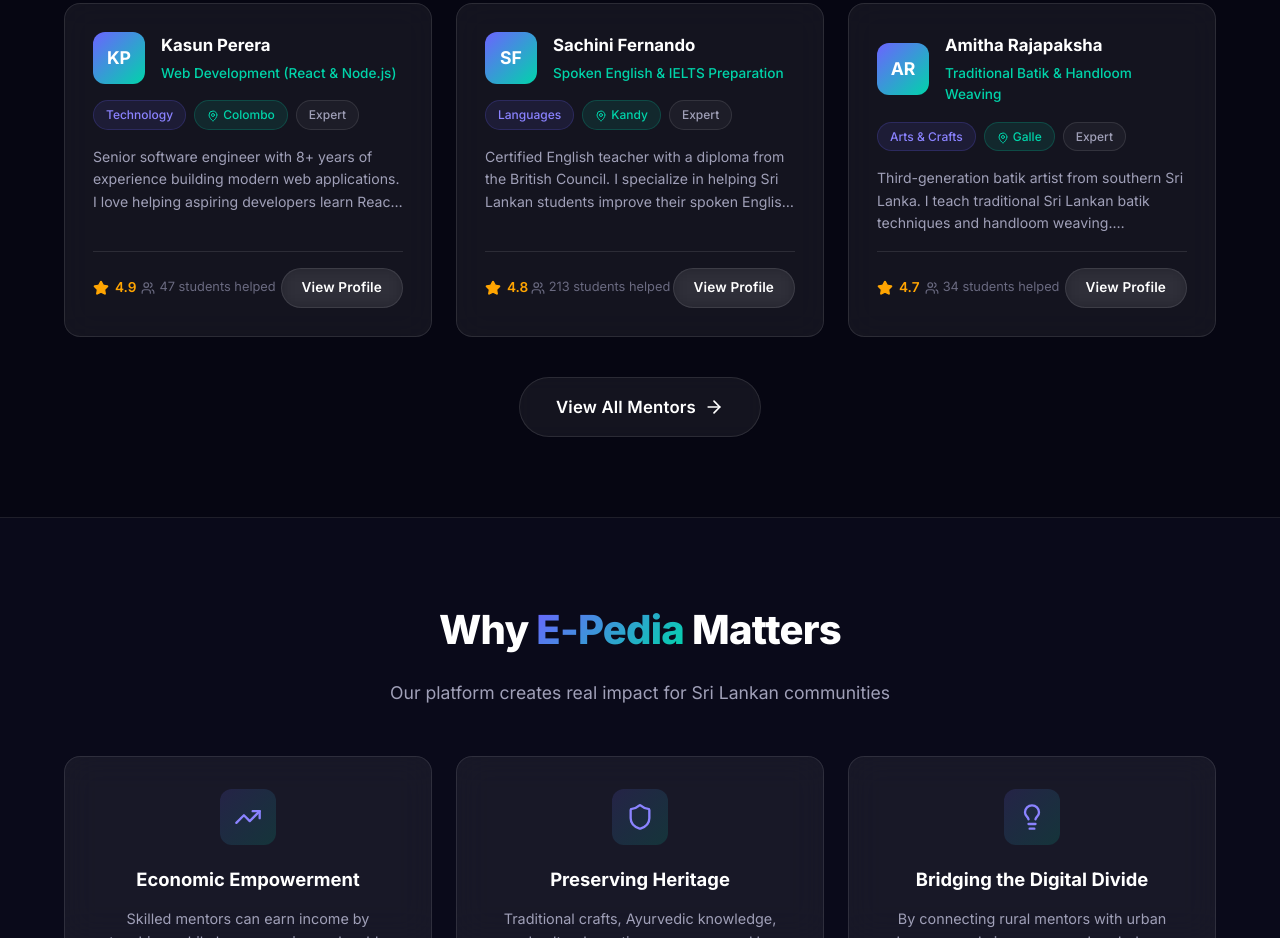
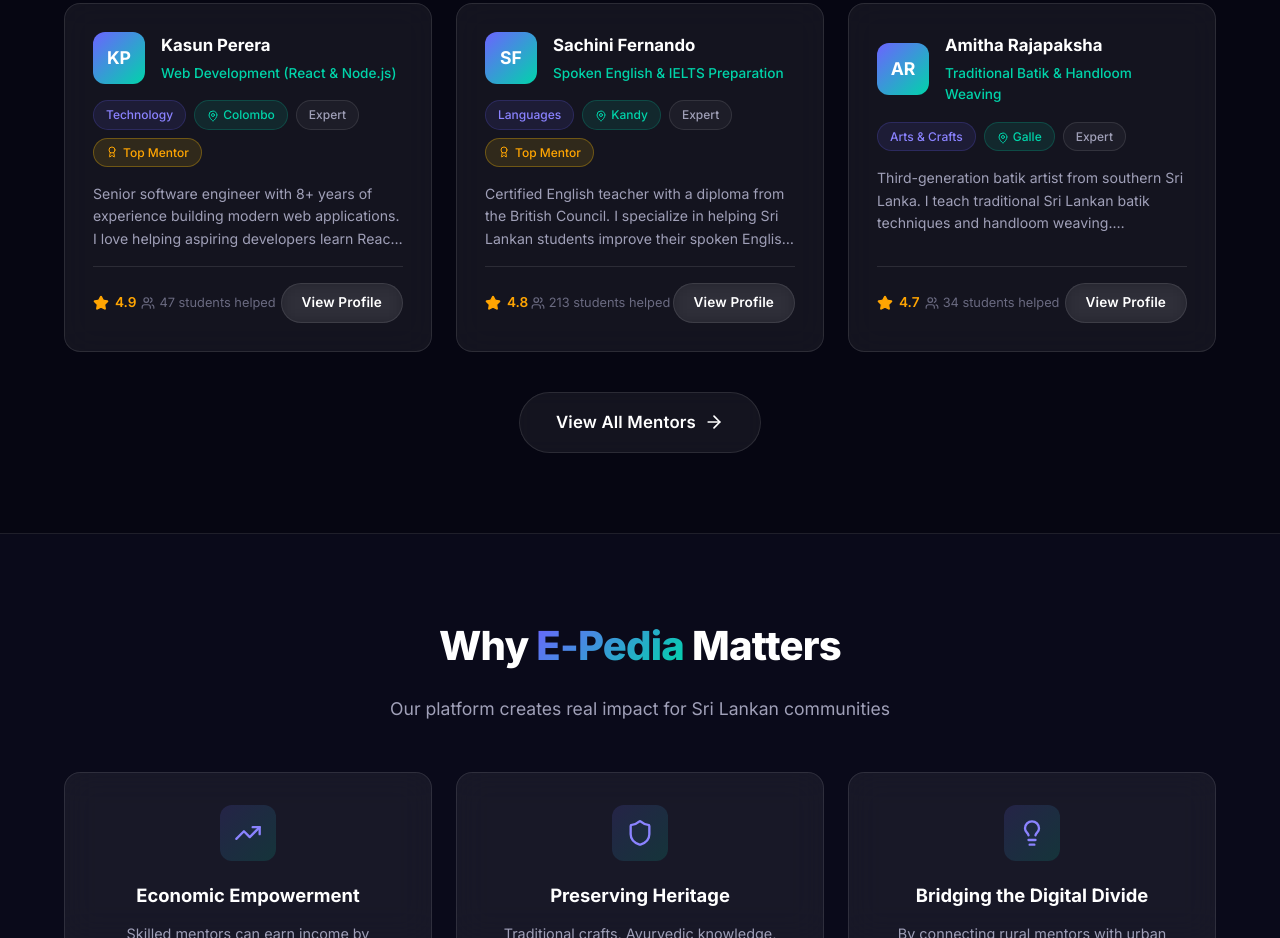
Before and after one commit to jerun276/e-pedia, a React (Vite) app: page / in a window 1280 px wide. Shown: the part 2200-3138 px from the top of the page. Built offline with nearby package versions, Linux system fonts and the light colour scheme.

Commit message:
feat: add recognition and achievement badges

```diff
--- a/src/components/SkillCard.jsx
+++ b/src/components/SkillCard.jsx
@@ -1,7 +1,9 @@
 import { Link } from 'react-router-dom'
-import { MapPin, Star, Users } from 'lucide-react'
+import { Award, BadgeCheck, MapPin, Star, Users } from 'lucide-react'
 
 function SkillCard({ mentor }) {
+  const isTopMentor = mentor.rating >= 4.8 && mentor.studentsHelped >= 20
+
   return (
     <div className="mentor-card glass-card" id={`mentor-card-${mentor.id}`}>
       <div className="mentor-card-header">
@@ -19,6 +21,8 @@
           {mentor.district}
         </span>
         <span className="mentor-badge">{mentor.experienceLevel}</span>
+        {mentor.verified && <span className="mentor-badge verified-badge"><BadgeCheck size={12} /> Verified</span>}
+        {isTopMentor && <span className="mentor-badge top-mentor-badge"><Award size={12} /> Top Mentor</span>}
       </div>
 
       <p className="mentor-description">{mentor.description}</p>
--- a/src/index.css
+++ b/src/index.css
@@ -614,6 +614,35 @@
   border-color: rgba(0, 212, 170, 0.2);
 }
 
+.mentor-badge.verified-badge,
+.recognition-badge.learner-badge {
+  display: inline-flex;
+  align-items: center;
+  gap: 5px;
+  background: rgba(46, 213, 115, 0.12);
+  color: var(--success);
+  border-color: rgba(46, 213, 115, 0.3);
+}
+
+.mentor-badge.top-mentor-badge {
+  display: inline-flex;
+  align-items: center;
+  gap: 5px;
+  background: rgba(255, 193, 7, 0.12);
+  color: var(--warning);
+  border-color: rgba(255, 193, 7, 0.3);
+}
+
+.recognition-badge.learner-badge {
+  width: fit-content;
+  margin: 0 auto 18px;
+  padding: 8px 14px;
+  border: 1px solid rgba(46, 213, 115, 0.3);
+  border-radius: var(--radius-full);
+  font-size: 0.85rem;
+  font-weight: 700;
+}
+
 .mentor-description {
   font-size: 0.88rem;
   color: var(--text-secondary);
--- a/src/pages/AiQuiz.jsx
+++ b/src/pages/AiQuiz.jsx
@@ -49,6 +49,10 @@
 
   // Results State
   const [results, setResults] = useState(null)
+  const [quizProgress, setQuizProgress] = useState(() => {
+    const savedProgress = localStorage.getItem('e-pedia-quiz-progress')
+    return savedProgress ? JSON.parse(savedProgress) : { qualifiedQuizzes: 0 }
+  })
 
   // Timer effect
   useEffect(() => {
@@ -111,6 +115,11 @@
     setTimerActive(false)
     const analysis = analyzeQuizResults(quiz, userAnswers, timeSpent)
     setResults(analysis)
+    if (analysis.percentage >= 80) {
+      const updatedProgress = { qualifiedQuizzes: quizProgress.qualifiedQuizzes + 1 }
+      setQuizProgress(updatedProgress)
+      localStorage.setItem('e-pedia-quiz-progress', JSON.stringify(updatedProgress))
+    }
   }
 
   // Reset Quiz
@@ -379,6 +388,11 @@
               <div style={{ fontSize: '1.1rem', fontWeight: '700', color: results.gradeColor, marginBottom: '12px' }}>
                 Status: {results.grade}
               </div>
+              {quizProgress.qualifiedQuizzes >= 5 && (
+                <div className="recognition-badge learner-badge">
+                  <Award size={17} /> Master Learner
+                </div>
+              )}
               <p className="text-secondary" style={{ maxWidth: '550px', margin: '0 auto 20px' }}>
                 {results.summaryText} Time spent: {formatTime(results.timeSpentSeconds)}.
               </p>
--- a/src/pages/Profile.jsx
+++ b/src/pages/Profile.jsx
@@ -1,6 +1,6 @@
 import { useState } from 'react'
 import { useParams, Link, useNavigate } from 'react-router-dom'
-import { AlertCircle, ArrowLeft, CheckCircle, MapPin, Send, Star, Users, Clock, Mail, Phone, MessageCircle, X } from 'lucide-react'
+import { AlertCircle, Award, ArrowLeft, BadgeCheck, CheckCircle, MapPin, Send, Star, Users, Clock, Mail, Phone, MessageCircle, X } from 'lucide-react'
 import { sampleMentors } from '../data/sampleData'
 
 function Profile() {
@@ -46,6 +46,7 @@
     ? ((mentor.rating * mentor.studentsHelped + reviews.reduce((total, review) => total + review.rating, 0)) /
       (mentor.studentsHelped + reviewCount)).toFixed(1)
     : mentor.rating
+  const isTopMentor = Number(averageRating) >= 4.8 && mentor.studentsHelped >= 20
 
   const openContact = () => {
     setContactSent(false)
@@ -110,6 +111,8 @@
                   {mentor.district}
                 </span>
                 <span className="mentor-badge">{mentor.experienceLevel}</span>
+                {mentor.verified && <span className="mentor-badge verified-badge"><BadgeCheck size={12} /> Verified</span>}
+                {isTopMentor && <span className="mentor-badge top-mentor-badge"><Award size={12} /> Top Mentor</span>}
               </div>
             </div>
           </div>
```
